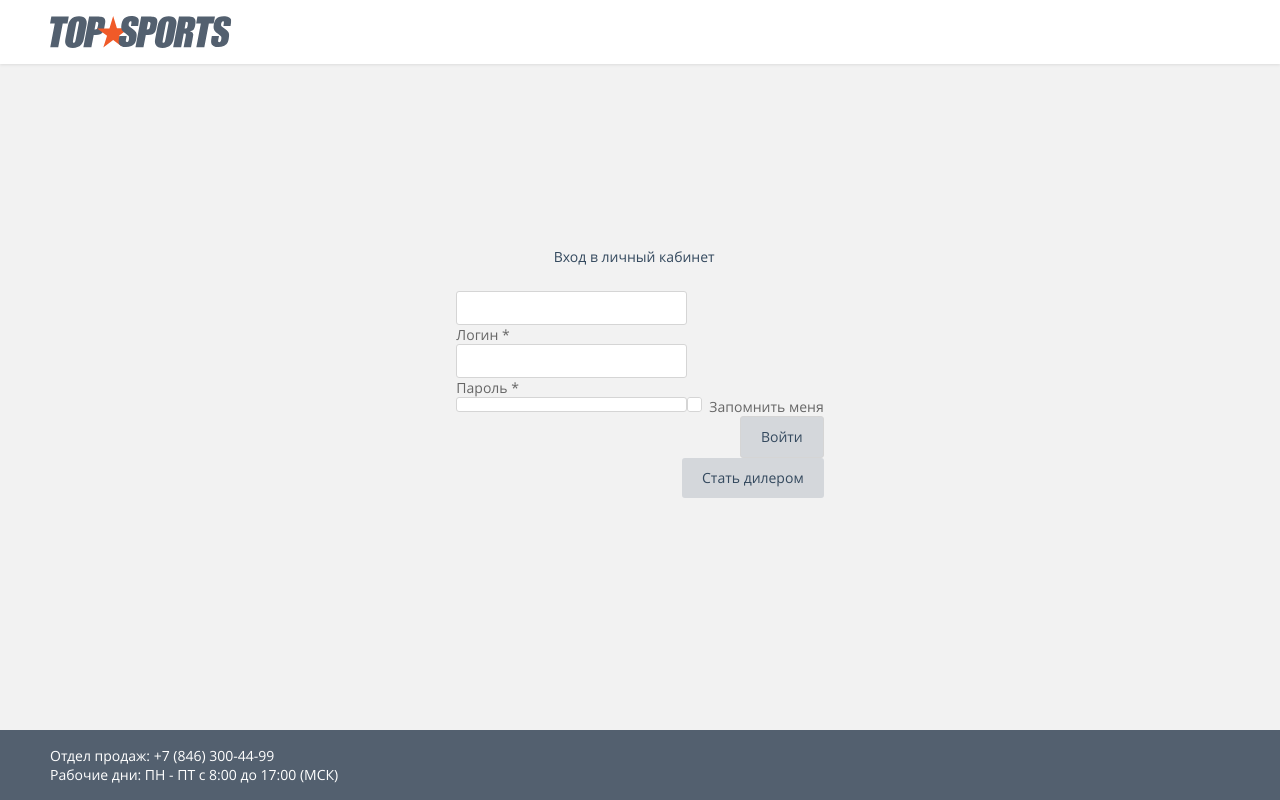
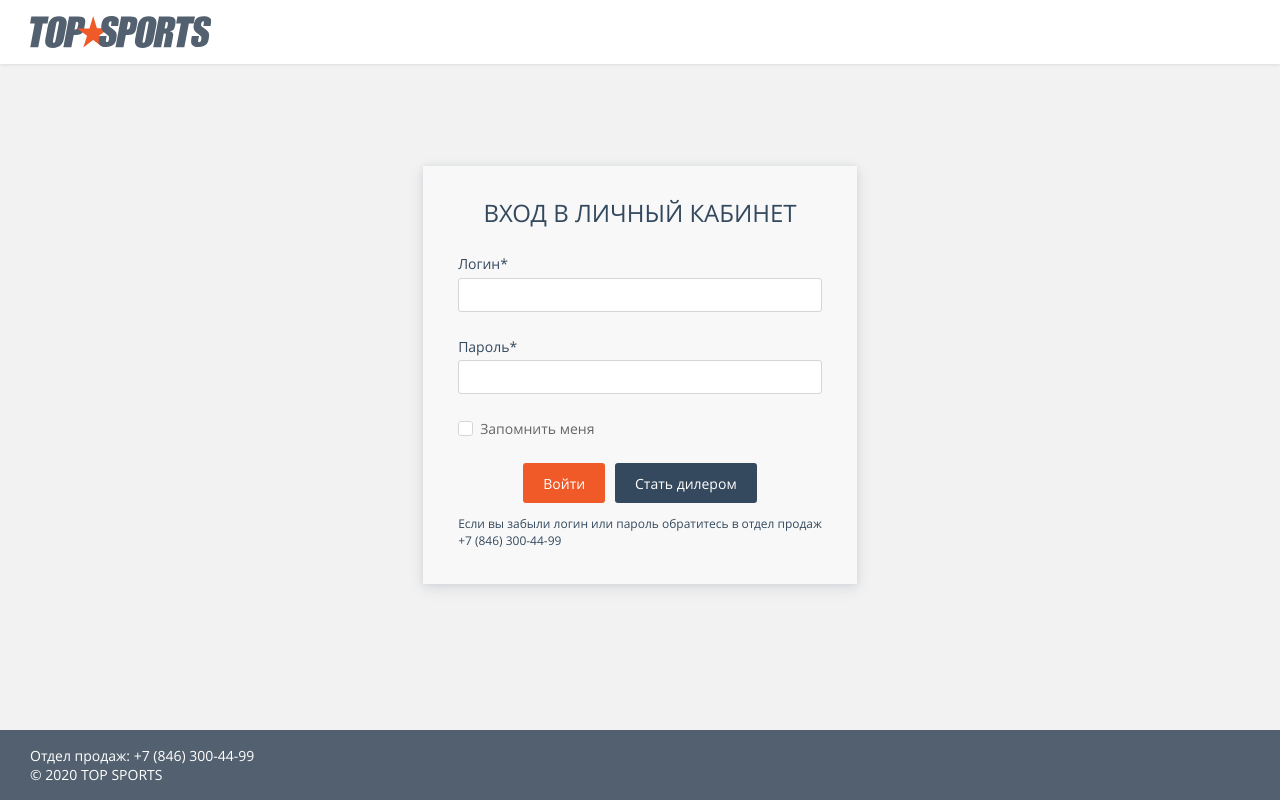
Before and after one commit to aleksahappy/b2b_new, a PHP site: page / in a window 1280 px wide. Run offline with PHP 8.4, Linux system fonts and the light colour scheme.

Commit message:
Работа над страницей входа:
- исправлена верстка в соответствии с артбордом
- исправлены стили в соответствии с артбордом
- внесены правки в общий файл css по ошибкам и недочетам

```diff
--- a/css/main.css
+++ b/css/main.css
@@ -272,8 +272,8 @@ body.no-scroll {
   width: 100%;
 }
 
-.btns-wrap > div {
-  margin-right: 1.428em;
+.btns-wrap > :first-child {
+  margin-right: 0.714em;
 }
 
 .btns-wrap > div:last-child {
@@ -1070,6 +1070,10 @@ a.btn {
   text-decoration: none;
 }
 
+input.btn {
+  border: none;
+}
+
 .btn:hover,
 .btn:active {
   background-color: #B3BAC2;
@@ -1474,8 +1478,8 @@ a.btn {
   background-image: url(../img/checkbox_checked.svg);
 }
 
-.checked > .checkbox.oragne.icon,
-.checked > div > .checkbox.oragne.icon {
+.checked > .checkbox.orange.icon,
+.checked > div > .checkbox.orange.icon {
   background-image: url(../img/checkbox_checked_orange.svg);
 }
 
@@ -3312,11 +3316,25 @@ tbody td > .row > * {
 Страница входа:
 ===================================================================================================== */
 
+body#auth .pop-up-title {
+  justify-content: center;
+}
+
+body#auth .h1 {
+  margin-right: 0;
+}
+
 body#auth .err {
   font-size: 1em;
   margin-bottom: 1em;
-  text-align: center;
-}
+  text-align: left;
+}
+
+body#auth .notice {
+  margin-top: 1em;
+  font-size: 0.857em;
+}
+
 
 /* =====================================================================================================
 Страница 404:
--- a/index.html
+++ b/index.html
@@ -1,16 +1,17 @@
 <!DOCTYPE html>
 <html>
-
   <head>
+    <title>ТОП СПОРТС</title>
     <meta charset="UTF-8">
     <meta name="viewport" content="width=device-width, initial-scale=1">
-    <link rel="icon" href="img/top_sports_logo_black_short_transparency.png">
-    <title>ТОП СПОРТС</title>
     <meta name="keywords" content="ТОП СПОРТС">
     <meta name="description" content="ТОП СПОРТС">
+    <meta http-equiv="X-UA-Compatible" content="ie=edge">
     <script src="../js/check_auth.js"></script>
-    <link rel="stylesheet" type="text/css" href="css/fonts.css">
-    <link rel="stylesheet" type="text/css" href="css/main.css">
+    <link rel="icon" href="../img/top_sports_logo_black_short_transparency.png">
+    <link rel="stylesheet" type="text/css" href="../css/fonts.css">
+    <link rel="stylesheet" type="text/css" href="../css/main.css">
+    <link rel="stylesheet" type="text/css" href="../css/media_main.css">
   </head>
 
   <body id="auth" data-website="ts_b2b">
@@ -27,38 +28,42 @@
 
     <div class="main">
       <div class="container center">
-        <!-- <div class="pop-up-container"> -->
-          <div class="registr">
-            <div class="pop-up-title" style="text-align: center;">
-              <div class="title">Вход в личный кабинет</div>
-              <!-- <svg class="close-btn" width="20" height="20" viewBox="0 0 20 20" fill="none" xmlns="http://www.w3.org/2000/svg">
-                <path d="M1.42859 1.42847L18.5714 18.5713" stroke="#34495E" stroke-linecap="round"/>
-                <path d="M18.1429 1L1 18.1429" stroke="#34495E" stroke-linecap="round"/>
-              </svg> -->
+        <!-- <div id="" class="pop-up-container"> -->
+          <div class="pop-up">
+            <div class="pop-up-title row" style="text-align: center;">
+              <div class="title h1">Вход в личный кабинет</div>
+              <!-- <div class="close icon"></div> -->
             </div>
             <div class="pop-up-body">
               <div id="error" class="err"></div>
-              <form id="log-in" class="registr-form">
-                <div class="input-wrap">
+              <form id="log-in" class="post">
+                <div class="form-wrap">
+                  <div class="title">Логин*</div>
                   <input type="text" value="" name="login" autocomplete="off" required>
-                  <div class="hint">Логин *</span></div>
+                  <!-- <div class="err">Поле заполнено неверно</div> -->
                 </div>
-                <div class="input-wrap">
+                <div class="form-wrap">
+                  <div class="title">Пароль*</div>
                   <input type="password" value="" name="pass" autocomplete="off" required>
-                  <div class="hint">Пароль *</div>
+                  <!-- <div class="err">Поле заполнено неверно</div> -->
                 </div>
-                <div class="check-wrap">
-                  <label class="check row">
+                <div class="form-wrap">
+                  <div class="option row">
                     <input type="checkbox" value="1" name="remember">
-                    <div class="checkbox icon"></div>
+                    <div class="checkbox orange icon"></div>
                     <div>Запомнить меня</div>
-                  </label>
+                  </div>
                 </div>
-                <div class="btns-wrap col">
-                  <input class="active btn" id="enter" type="submit" value="Войти" onclick="logIn(event)">
-                  <a href="registr/" class="unactive btn">Стать дилером</a>
+                <div class="btns-wrap">
+                  <input class="btn act" id="enter" type="submit" value="Войти" onclick="logIn(event)">
+                  <a href="registr/" class="btn sub-act">Стать дилером</a>
                 </div>
+                <div class="notice title">Если вы забыли логин или пароль обратитесь в отдел продаж<br>+7 (846) 300-44-99</div>
               </form>
+            </div>
+            <div class="loader">
+              <div class="loader icon"></div>
+              <div class="text">Пожалуйста, подождите</div>
             </div>
           </div>
         <!-- </div> -->
@@ -69,7 +74,7 @@
       <div class="container">
         <div class="wrap">
           <div>Отдел продаж: <a href="tel:+78463004499">+7 (846) 300-44-99</a></div>
-          <div>Рабочие дни: ПН - ПТ с 8:00 до 17:00 (МСК)</div>
+          <div>© 2020 TOP SPORTS</div>
         </div>
       </div>
     </div>
@@ -77,5 +82,4 @@
     <script src ="js/log_in.js"></script>
 
   </body>
-
 </html>
```
